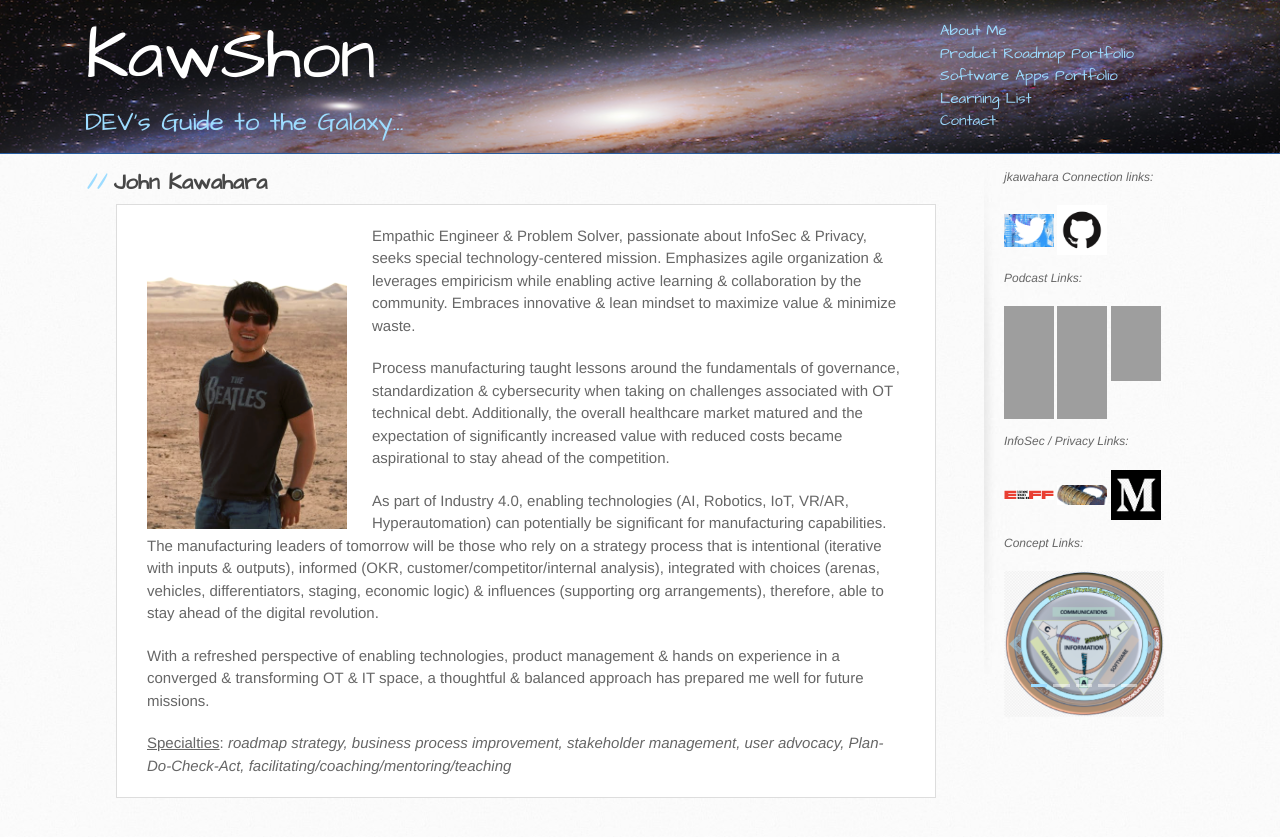
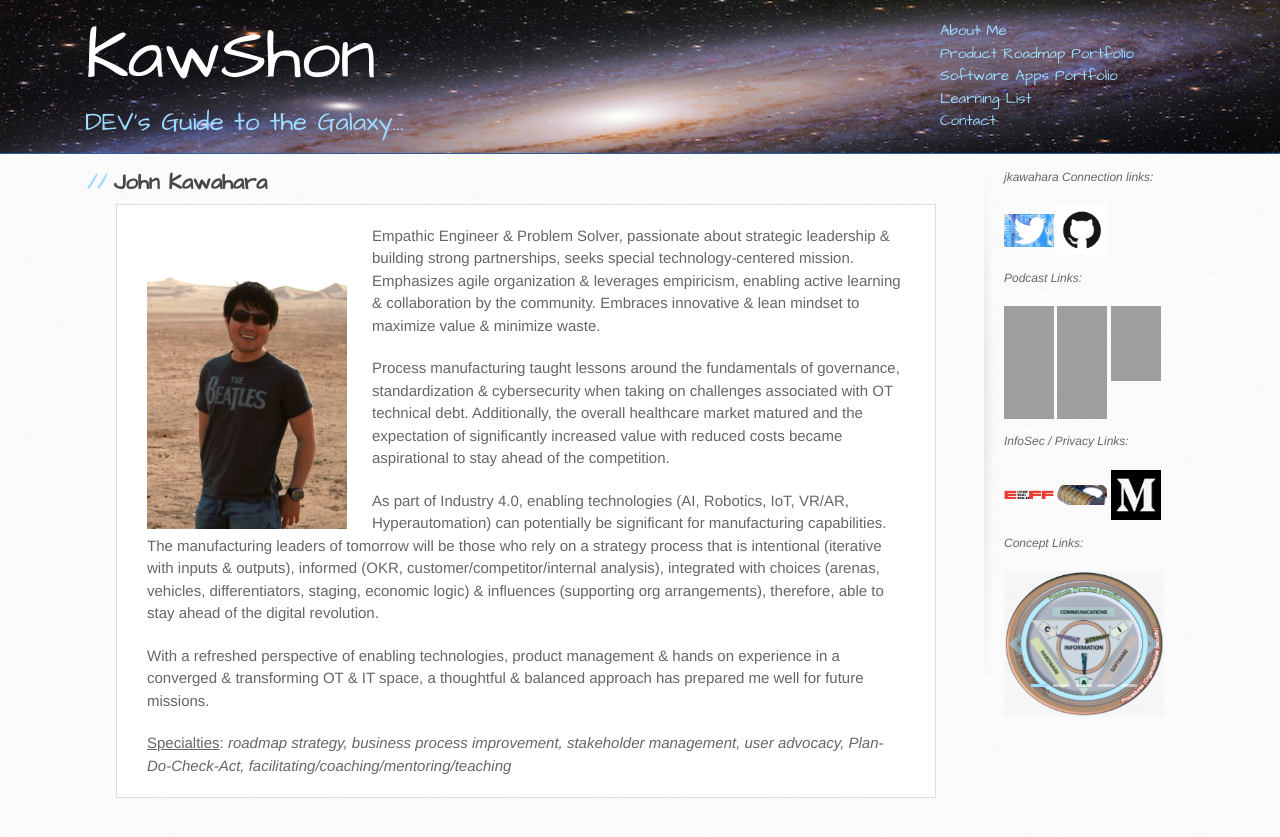
Before and after one commit to jkawahara/jkawahara.github.io, a Jekyll site: the page built from index.html, in a window 1280 px wide, cut to the strip 0-837 px from the top of the page. Built offline with Jekyll 4.4.1, drawn with Linux system fonts in a browser that asks for light colours; grey boxes are pictures that could not be loaded.

Commit message:
update per resume

```diff
--- a/index.html
+++ b/index.html
@@ -10,7 +10,7 @@ redirect_from:
 <section class="main-section">
   <img src="assets/images/jkawahara2.png" class="auth-image" alt="John Kawahara">
 
-  <p>Empathic Engineer & Problem Solver, passionate about InfoSec & Privacy, seeks special technology-centered mission. Emphasizes agile organization & leverages empiricism while enabling active learning & collaboration by the community. Embraces innovative & lean mindset to maximize value & minimize waste.</p>
+  <p>Empathic Engineer & Problem Solver, passionate about strategic leadership & building strong partnerships, seeks special technology-centered mission. Emphasizes agile organization & leverages empiricism, enabling active learning & collaboration by the community. Embraces innovative & lean mindset to maximize value & minimize waste.</p>
   <p>Process manufacturing taught lessons around the fundamentals of governance, standardization & cybersecurity when taking on challenges associated with OT technical debt. Additionally, the overall healthcare market matured and the expectation of significantly increased value with reduced costs became aspirational to stay ahead of the competition.</p>
   <p>As part of Industry 4.0, enabling technologies (AI, Robotics, IoT, VR/AR, Hyperautomation) can potentially be significant for manufacturing capabilities. The manufacturing leaders of tomorrow will be those who rely on a strategy process that is intentional (iterative with inputs & outputs), informed (OKR, customer/competitor/internal analysis), integrated with choices (arenas, vehicles, differentiators, staging, economic logic) & influences (supporting org arrangements), therefore, able to stay ahead of the digital revolution.</p>
   <p>With a refreshed perspective of enabling technologies, product management & hands on experience in a converged & transforming OT & IT space, a thoughtful & balanced approach has prepared me well for future missions.</p>
```
